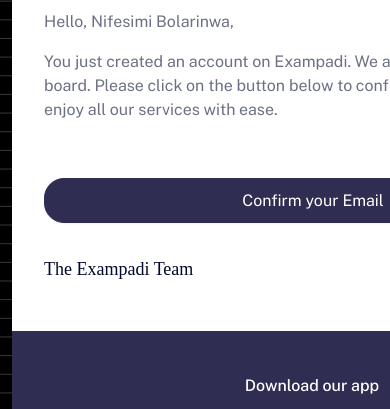
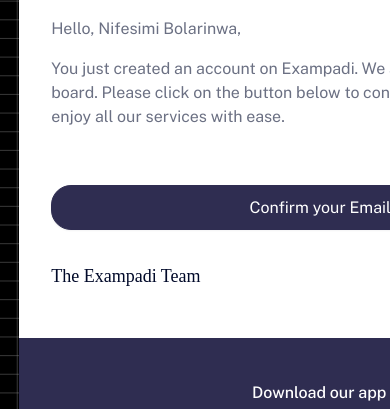
Before and after one commit to MrGiddz/exampadi_email-template, a plain HTML site: page index.html in a window 390 px wide. Shown: the part 224-633 px from the top of the page. Drawn offline with nearby package versions, Linux system fonts and the light colour scheme; a web font is replaced by a local one.

```diff
--- a/index.html
+++ b/index.html
@@ -89,7 +89,7 @@
     }
     @media screen and (max-width: 600px) {
       .main {
-        padding: 12px;
+        padding: 1.2rem;
       }
 
       .button-wrapper {
```
